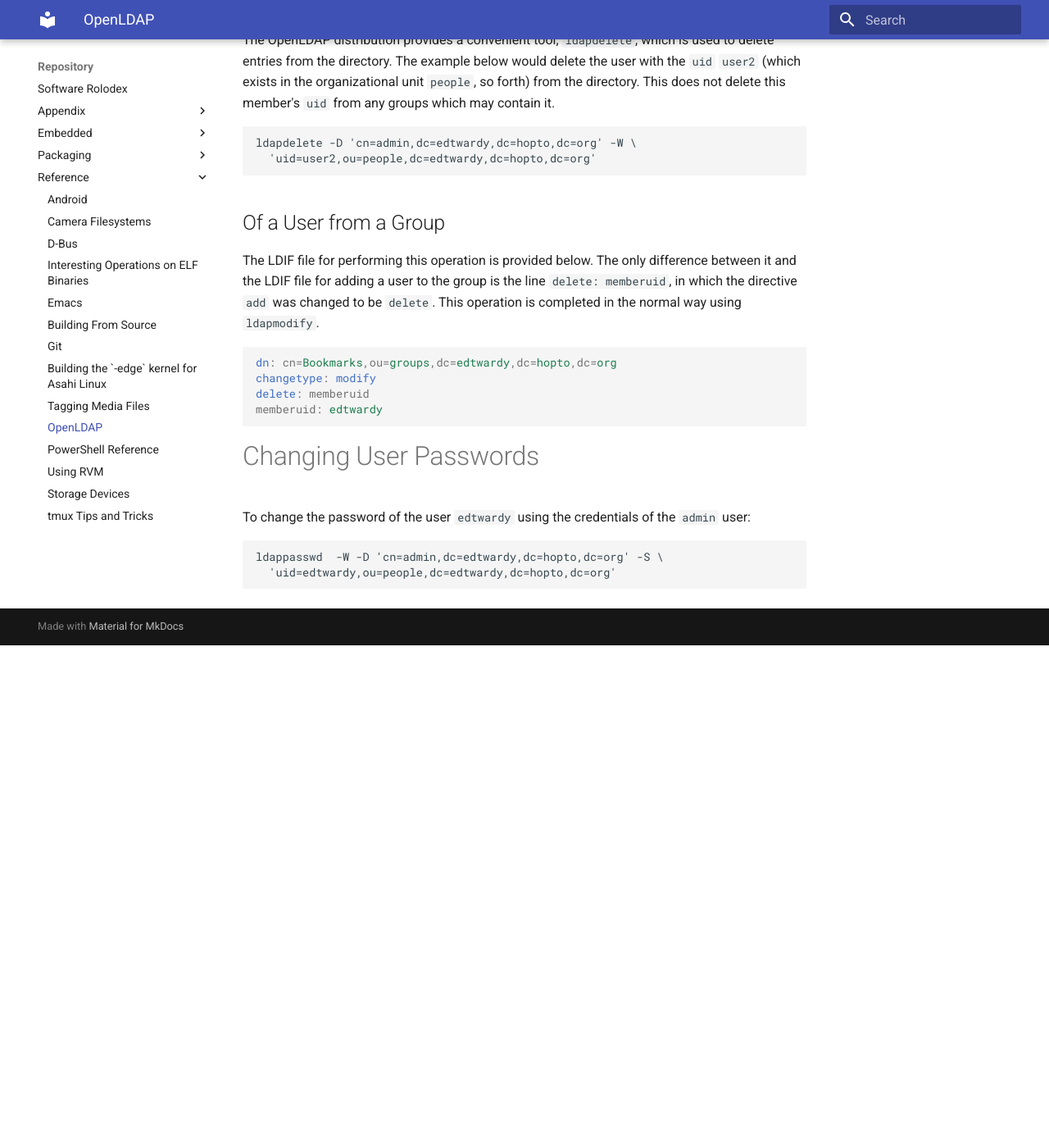
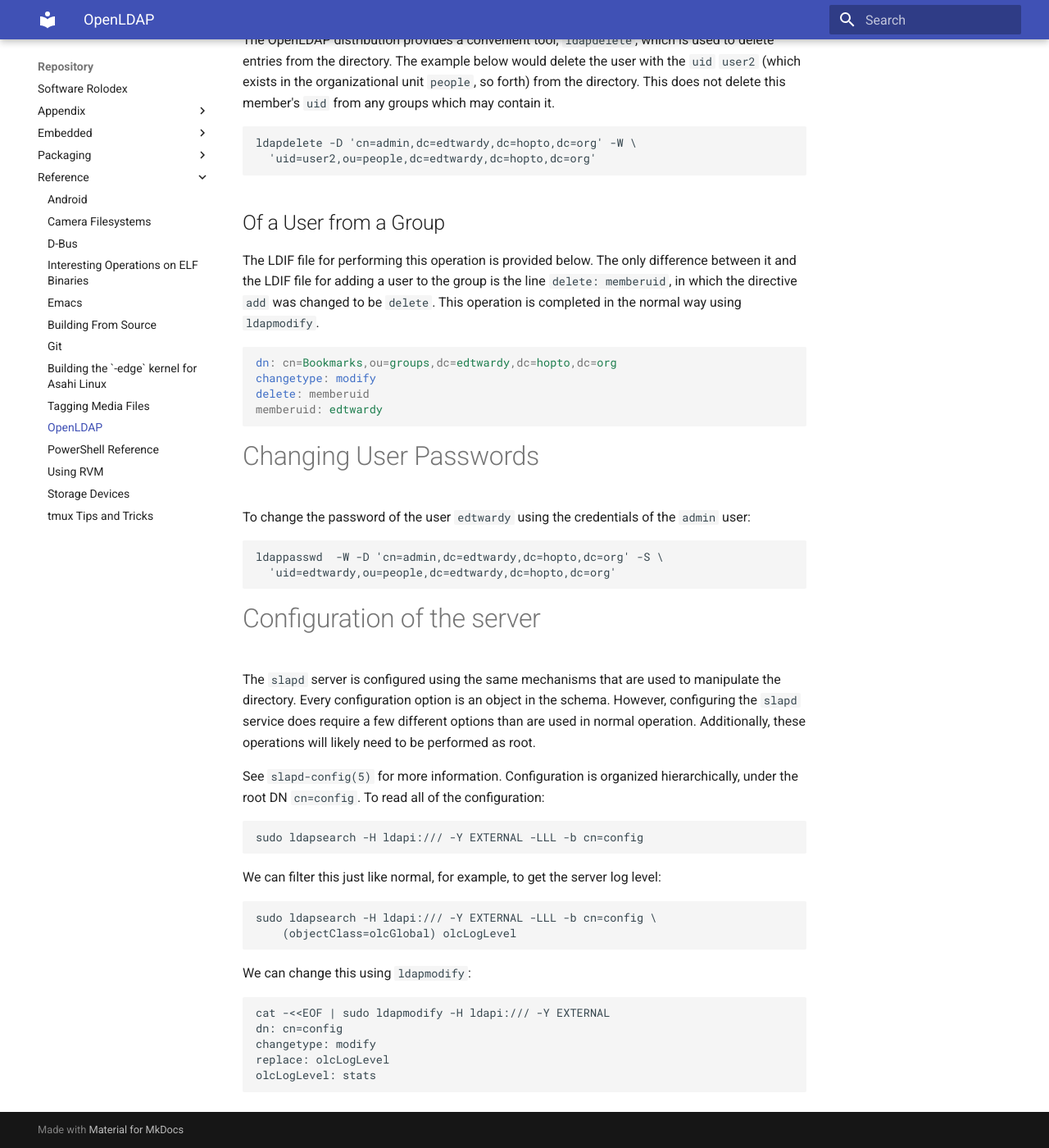
Before and after one commit to AmateurECE/twardyece-repository, an MkDocs documentation site: the page built from docs/Reference/OpenLDAP.md, in a window 1280 px wide and 1400 px high, scrolled down 3248 px. Shown: the whole window at 82% size. Built offline with MkDocs 1.6.1 and Material for MkDocs 9.7.7, drawn with Linux system fonts in a browser that asks for light colours; before the commit the page ends 4035 px from its top, so only the background shows below that.

Commit message:
Update OpenLDAP docs to add information about configuring slapd

````diff
--- a/docs/Reference/OpenLDAP.md
+++ b/docs/Reference/OpenLDAP.md
@@ -191,3 +191,36 @@ the `admin` user:
 ldappasswd  -W -D 'cn=admin,dc=edtwardy,dc=hopto,dc=org' -S \
   'uid=edtwardy,ou=people,dc=edtwardy,dc=hopto,dc=org'
 ```
+
+# Configuration of the server
+
+The `slapd` server is configured using the same mechanisms that are used
+to manipulate the directory. Every configuration option is an object in the
+schema. However, configuring the `slapd` service does require a few different
+options than are used in normal operation. Additionally, these operations
+will likely need to be performed as root.
+
+See `slapd-config(5)` for more information. Configuration is organized
+hierarchically, under the root DN `cn=config`. To read all of the
+configuration:
+
+```
+sudo ldapsearch -H ldapi:/// -Y EXTERNAL -LLL -b cn=config
+```
+
+We can filter this just like normal, for example, to get the server log level:
+
+```
+sudo ldapsearch -H ldapi:/// -Y EXTERNAL -LLL -b cn=config \
+    (objectClass=olcGlobal) olcLogLevel
+```
+
+We can change this using `ldapmodify`:
+
+```
+cat -<<EOF | sudo ldapmodify -H ldapi:/// -Y EXTERNAL
+dn: cn=config
+changetype: modify
+replace: olcLogLevel
+olcLogLevel: stats
+```
````
